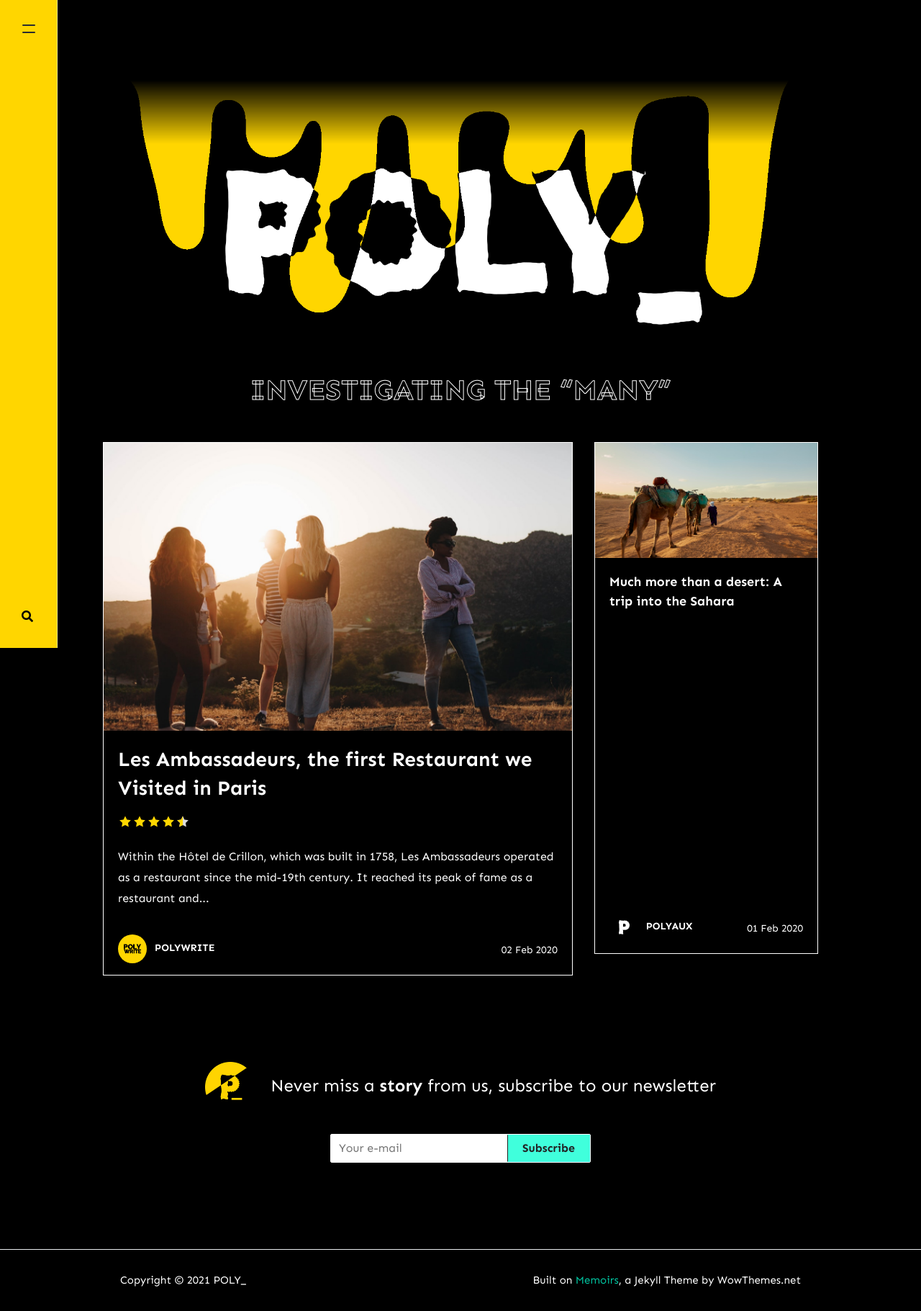
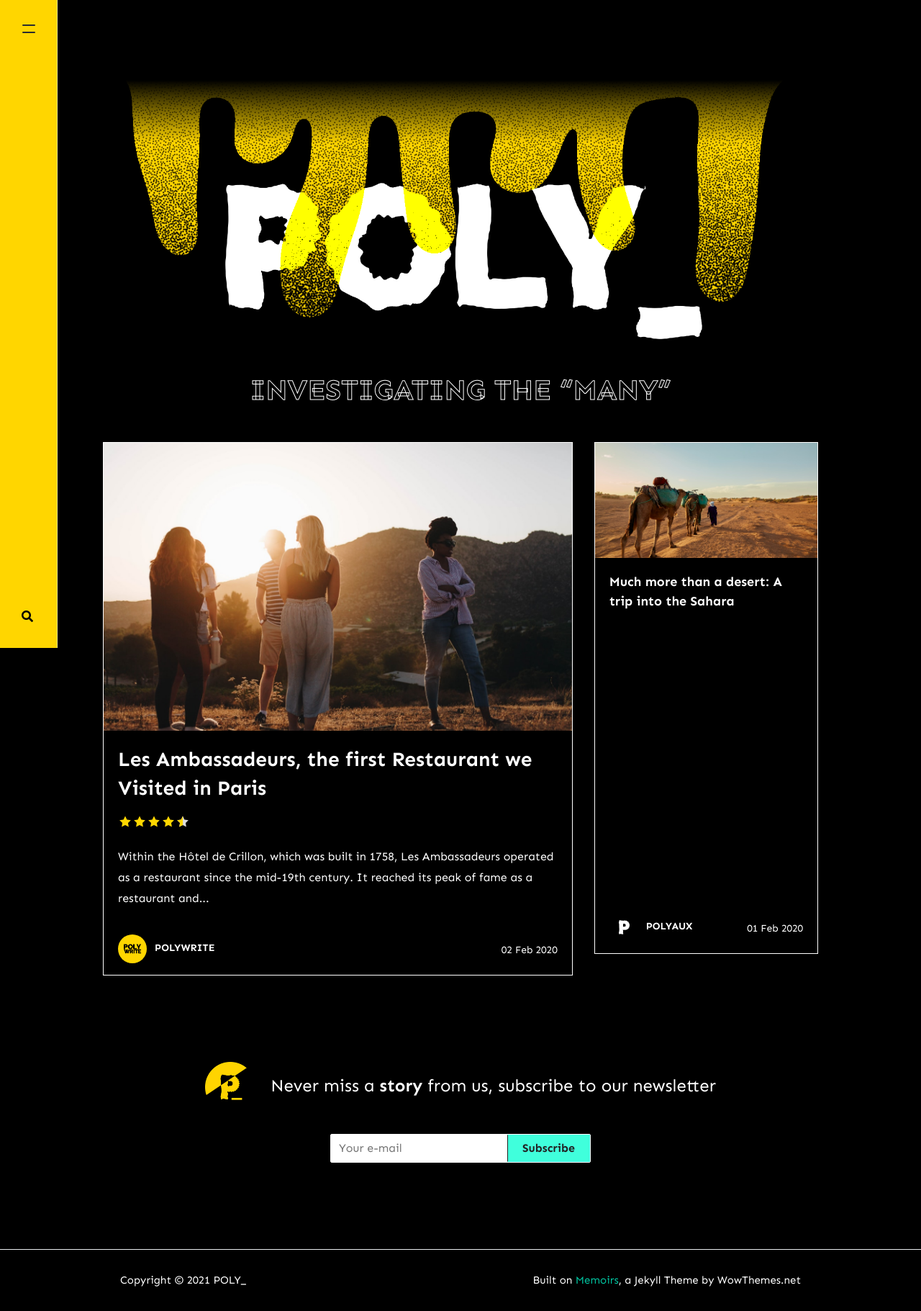
Before and after one commit to polywriteaux/polywriteaux.github.io, a Jekyll site: the page built from index.html, in a window 1280 px wide. Shown: the whole page at 72% size. Built offline with Jekyll 4.4.1, drawn with Linux system fonts in a browser that asks for light colours; nearby versions of some CDN libraries; the list of posts is cut into pages by our own code; comment, search, counter and statistics services are not loaded.

Commit message:
new header

```diff
--- a/_config.yml
+++ b/_config.yml
@@ -2,7 +2,7 @@
 name: "POLY_"
 title: "POLY_"
 description: "Investigating the “many”" #of culture, music and science
-logo: 'assets/images/patreonHeader010.png'
+logo: 'assets/images/patreonHeader01.png'
 altlogo: 'assets/images/logo1.png'
 favicon: 'assets/images/logo.png'
 baseurl: ''
```
Also changed, not shown: assets/images/patreonHeader01.png (added), assets/images/patreonHeader010.png (deleted), assets/images/patreonHeader011.png (deleted).
